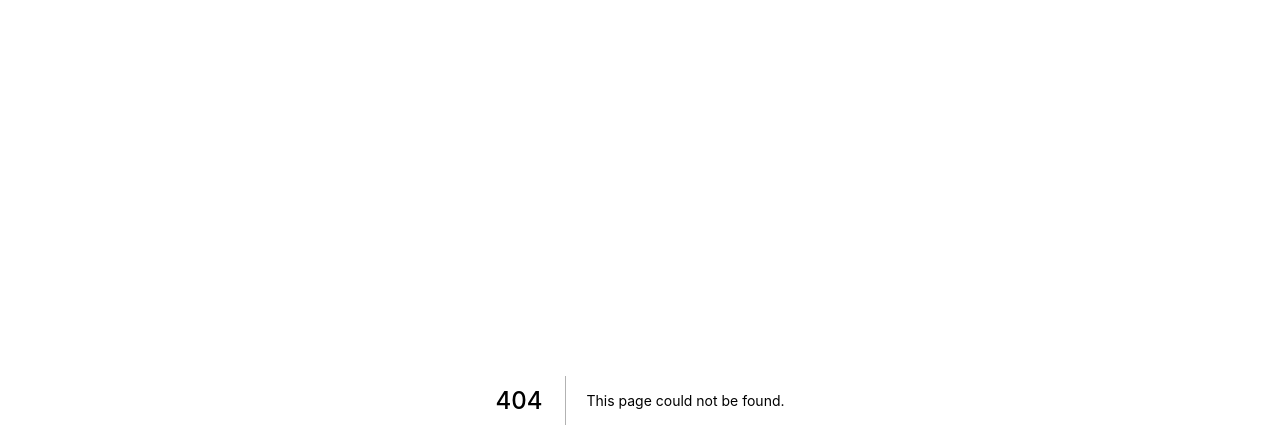
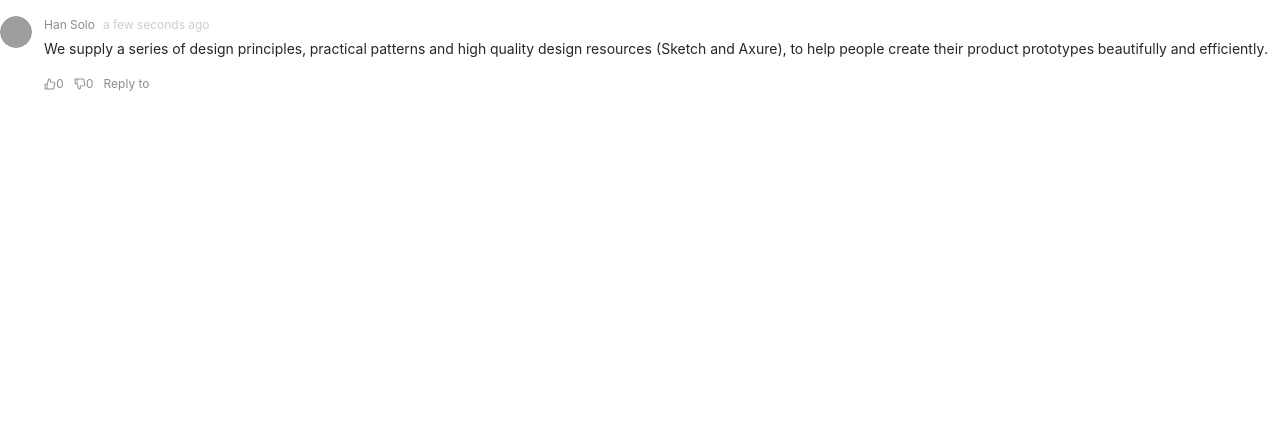
Before and after one commit to nanzm/next-pdd, a Next.js app: page /app in a window 1280 px wide. Before the commit this address had no page. Shown: the top 448 px of the page. Built offline with nearby package versions, Linux system fonts and the light colour scheme; grey boxes are pictures that could not be loaded.

Commit message:
fix: reac

```diff
--- a/next.config.js
+++ b/next.config.js
@@ -1,8 +1,11 @@
 require('dotenv').config()
 const path = require('path')
 const Dotenv = require('dotenv-webpack')
+const withCss = require('@zeit/next-css')
+const withLess = require('@zeit/next-less')
+const withPlugins = require("next-compose-plugins");
 
-module.exports = {
+const config = {
 	webpack: (config) => {
 		config.plugins = config.plugins || []
 
@@ -19,3 +22,5 @@ module.exports = {
 		return config
 	},
 }
+
+module.exports = withPlugins([withCss, withLess], config)
--- /dev/null
+++ b/pages/app.js
@@ -0,0 +1,71 @@
+import React, { createElement, useState } from 'react';
+import { Comment, Tooltip, Avatar } from 'antd';
+import moment from 'moment';
+import { DislikeOutlined, LikeOutlined, DislikeFilled, LikeFilled } from '@ant-design/icons';
+import "antd/dist/antd.css"
+
+const Demo = () => {
+	const [likes, setLikes] = useState(0);
+	const [dislikes, setDislikes] = useState(0);
+	const [action, setAction] = useState(null);
+
+	const like = () => {
+		setLikes(1);
+		setDislikes(0);
+		setAction('liked');
+	};
+
+	const dislike = () => {
+		setLikes(0);
+		setDislikes(1);
+		setAction('disliked');
+	};
+
+	const actions = [
+		<span key="comment-basic-like">
+      <Tooltip title="Like">
+        {createElement(action === 'liked' ? LikeFilled : LikeOutlined, {
+					onClick: like,
+				})}
+      </Tooltip>
+      <span className="comment-action">{likes}</span>
+    </span>,
+		<span key="comment-basic-dislike">
+      <Tooltip title="Dislike">
+        {React.createElement(action === 'disliked' ? DislikeFilled : DislikeOutlined, {
+					onClick: dislike,
+				})}
+      </Tooltip>
+      <span className="comment-action">{dislikes}</span>
+    </span>,
+		<span key="comment-basic-reply-to">Reply to</span>,
+	];
+
+	return (
+		<Comment
+			actions={actions}
+			author={<a>Han Solo</a>}
+			avatar={
+				<Avatar
+					src="https://zos.alipayobjects.com/rmsportal/ODTLcjxAfvqbxHnVXCYX.png"
+					alt="Han Solo"
+				/>
+			}
+			content={
+				<p>
+					We supply a series of design principles, practical patterns and high quality design
+					resources (Sketch and Axure), to help people create their product prototypes beautifully
+					and efficiently.
+				</p>
+			}
+			datetime={
+				<Tooltip title={moment().format('YYYY-MM-DD HH:mm:ss')}>
+					<span>{moment().fromNow()}</span>
+				</Tooltip>
+			}
+		/>
+	);
+};
+
+
+export default Demo
```
Also changed, not shown: package.json (+8 -1 lines), pages/index.js (+10 -6 lines), pages/style.less (added).
